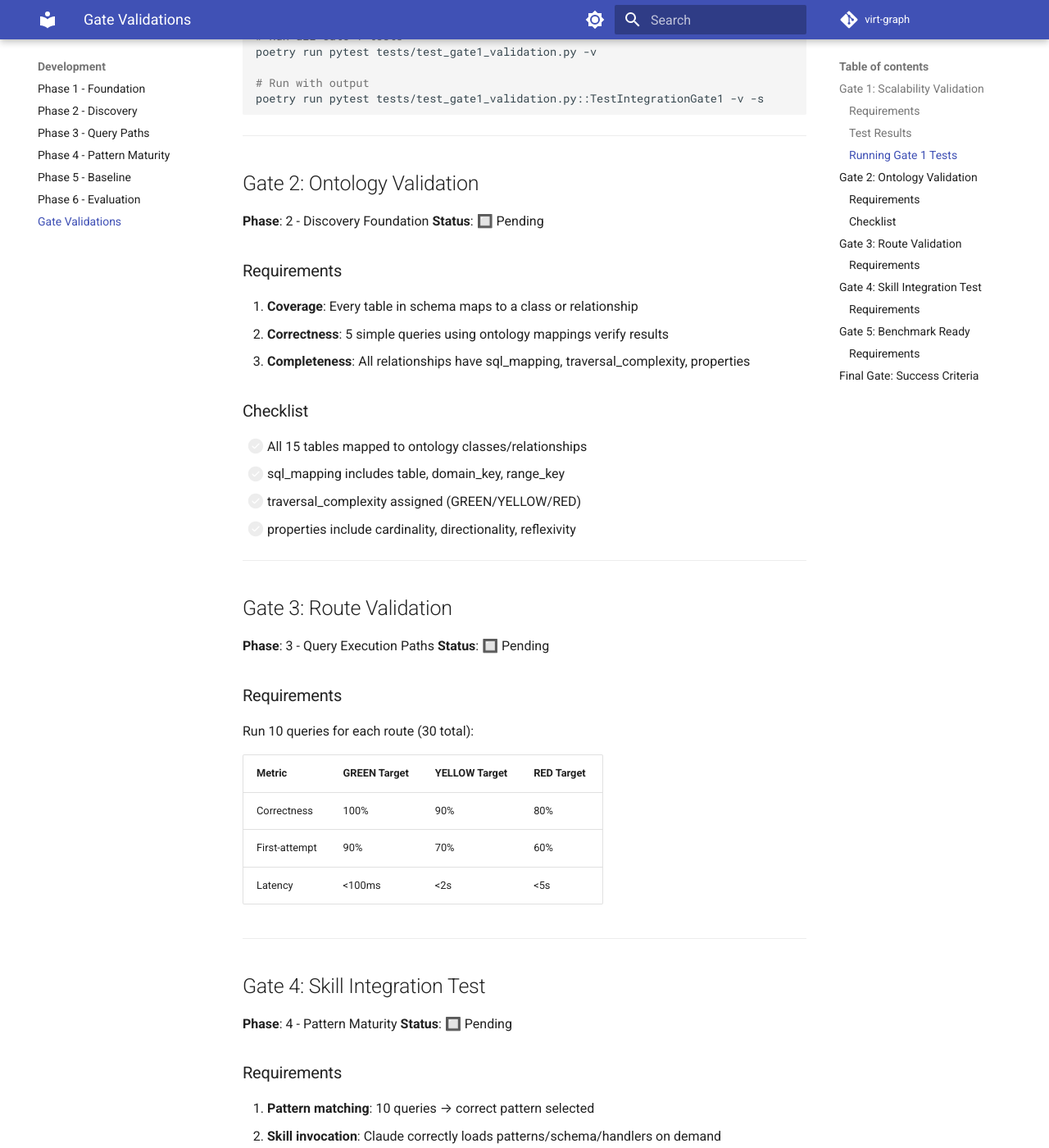
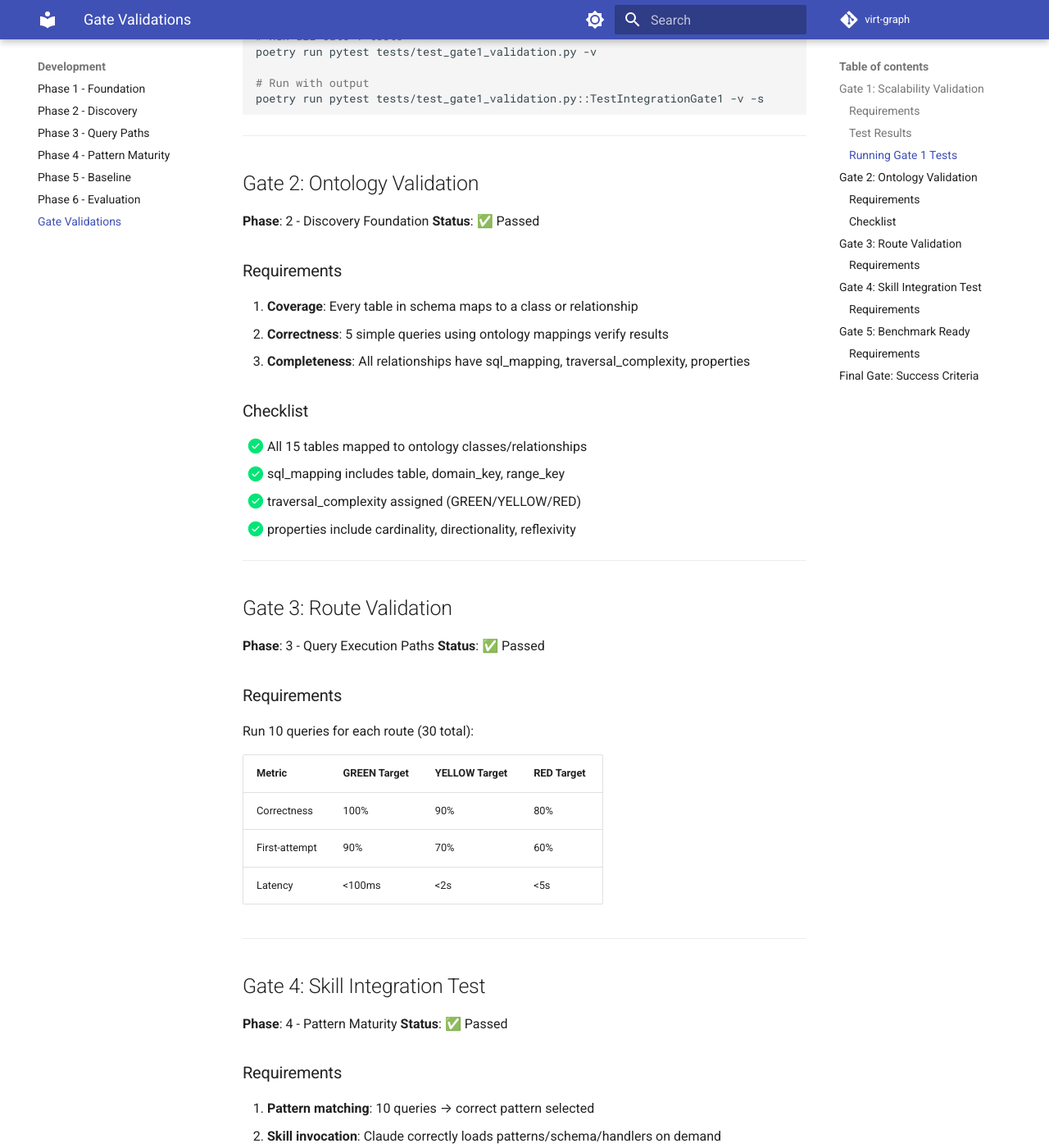
Before and after one commit to mcfitzgerald/virt-graph, an MkDocs documentation site: the page built from docs/development/gates.md, in a window 1280 px wide and 1400 px high, scrolled down 1347 px. Shown: the whole window at 82% size. Built offline with MkDocs 1.6.1 and Material for MkDocs 9.7.7, drawn with Linux system fonts in a browser that asks for light colours; comment, search, counter and statistics services are not loaded; some of the changed text lies outside the part shown.

Commit message:
docs: update project status and gate validations to complete
- Mark all phases (1-6) as complete in docs/index.md
- Update gates 2-6 status to "Passed" in docs/development/gates.md
- Update GitHub URL in installation.md to mcfitzgerald/virt-graph

🤖 Generated with [Claude Code](https://claude.com/claude-code)

Co-Authored-By: Claude <noreply@anthropic.com>

```diff
--- a/docs/development/gates.md
+++ b/docs/development/gates.md
@@ -66,7 +66,7 @@ poetry run pytest tests/test_gate1_validation.py::TestIntegrationGate1 -v -s
 ## Gate 2: Ontology Validation
 
 **Phase**: 2 - Discovery Foundation
-**Status**: 🔲 Pending
+**Status**: ✅ Passed
 
 ### Requirements
 
@@ -76,17 +76,17 @@ poetry run pytest tests/test_gate1_validation.py::TestIntegrationGate1 -v -s
 
 ### Checklist
 
-- [ ] All 15 tables mapped to ontology classes/relationships
-- [ ] sql_mapping includes table, domain_key, range_key
-- [ ] traversal_complexity assigned (GREEN/YELLOW/RED)
-- [ ] properties include cardinality, directionality, reflexivity
+- [x] All 15 tables mapped to ontology classes/relationships
+- [x] sql_mapping includes table, domain_key, range_key
+- [x] traversal_complexity assigned (GREEN/YELLOW/RED)
+- [x] properties include cardinality, directionality, reflexivity
 
 ---
 
 ## Gate 3: Route Validation
 
 **Phase**: 3 - Query Execution Paths
-**Status**: 🔲 Pending
+**Status**: ✅ Passed
 
 ### Requirements
 
@@ -103,7 +103,7 @@ Run 10 queries for each route (30 total):
 ## Gate 4: Skill Integration Test
 
 **Phase**: 4 - Pattern Maturity
-**Status**: 🔲 Pending
+**Status**: ✅ Passed
 
 ### Requirements
 
@@ -116,7 +116,7 @@ Run 10 queries for each route (30 total):
 ## Gate 5: Benchmark Ready
 
 **Phase**: 5 - Baseline & Benchmark
-**Status**: 🔲 Pending
+**Status**: ✅ Passed
 
 ### Requirements
 
@@ -129,7 +129,7 @@ Run 10 queries for each route (30 total):
 ## Final Gate: Success Criteria
 
 **Phase**: 6 - Evaluation
-**Status**: 🔲 Pending
+**Status**: ✅ Passed
 
 | Dimension | Target |
 |-----------|--------|
```
Also changed, not shown: docs/getting-started/installation.md (+1 -1 lines), docs/index.md (+5 -5 lines).
